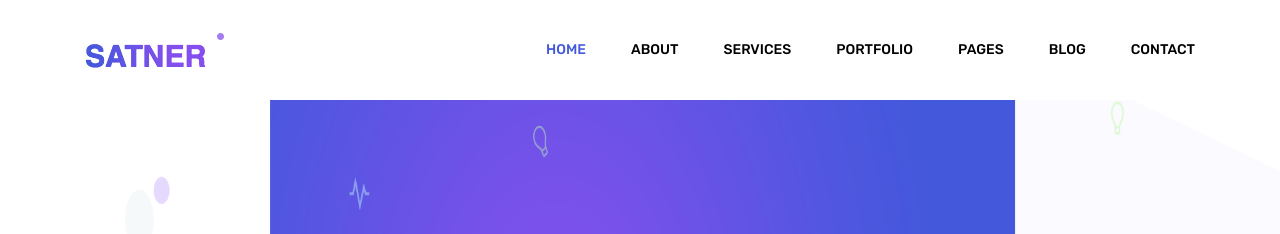
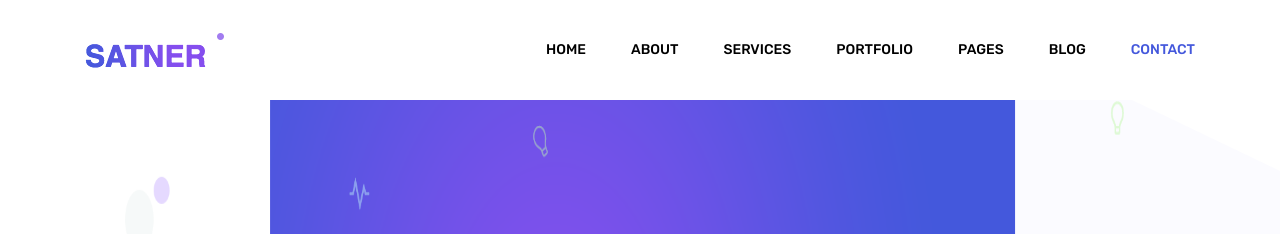
Before and after one commit to unicatin/unicatin.github.io, a Jekyll site: the page built from contact.html, in a window 1280 px wide. Shown: the top 234 px of the page. Built offline with Jekyll 4.4.1, drawn with Linux system fonts in a browser that asks for light colours.

Commit message:
Update header.html

```diff
--- a/_includes/header.html
+++ b/_includes/header.html
@@ -13,10 +13,10 @@
 					<!-- Collect the nav links, forms, and other content for toggling -->
 					<div class="collapse navbar-collapse offset" id="navbarSupportedContent">
 						<ul class="nav navbar-nav menu_nav justify-content-end">
-							<li class="nav-item active"><a class="nav-link" href="{{ site.url }}">Home</a></li>
-							<li class="nav-item"><a class="nav-link" href="/about">About</a></li>
-							<li class="nav-item"><a class="nav-link" href="/services">Services</a></li>
-							<li class="nav-item"><a class="nav-link" href="/portfolio">Portfolio</a></li>
+							<li class="nav-item {% if page.url == '/index.html' %}active{% endif %}"><a class="nav-link" href="{{ site.url }}">Home</a></li>
+							<li class="nav-item {% if page.url == '/about.html' %}active{% endif %}"><a class="nav-link" href="/about">About</a></li>
+							<li class="nav-item {% if page.url == '/services.html' %}active{% endif %}"><a class="nav-link" href="/services">Services</a></li>
+							<li class="nav-item {% if page.url == '/portfolio.html' %}active{% endif %}"><a class="nav-link" href="/portfolio">Portfolio</a></li>
 							<li class="nav-item submenu dropdown">
 								<a href="#" class="nav-link dropdown-toggle" data-toggle="dropdown" role="button" aria-haspopup="true"
 								 aria-expanded="false">Pages</a>
@@ -33,7 +33,7 @@
 									<li class="nav-item"><a class="nav-link" href="/single-blog">Blog Details</a></li>
 								</ul>
 							</li>
-							<li class="nav-item"><a class="nav-link" href="/contact">Contact</a></li>
+							<li class="nav-item {% if page.url == '/contact.html' %}active{% endif %}"><a class="nav-link" href="/contact">Contact</a></li>
 						</ul>
 					</div>
 				</div>
```
